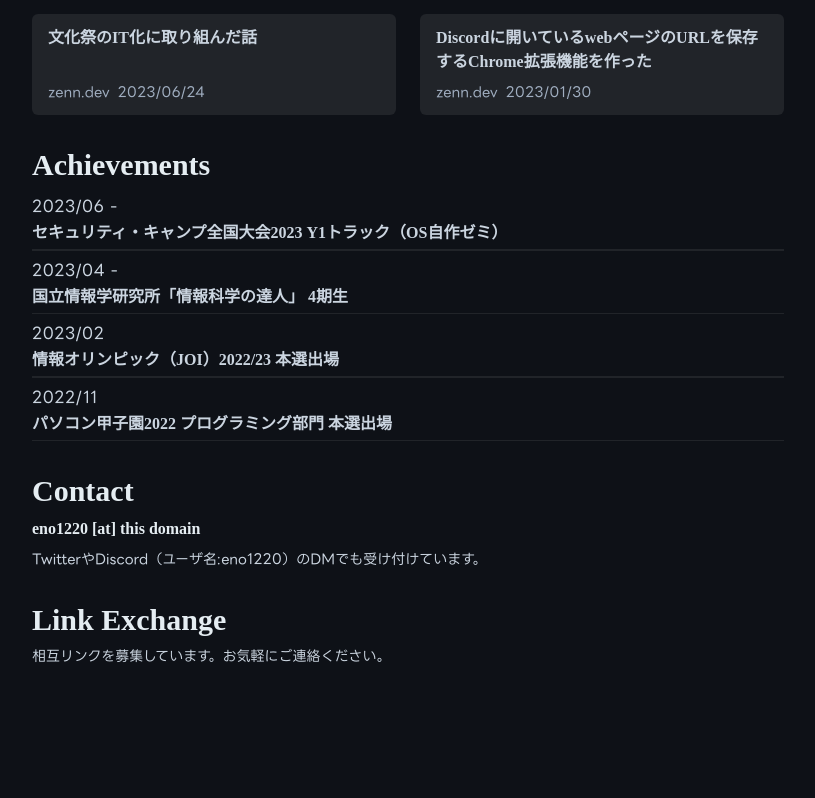
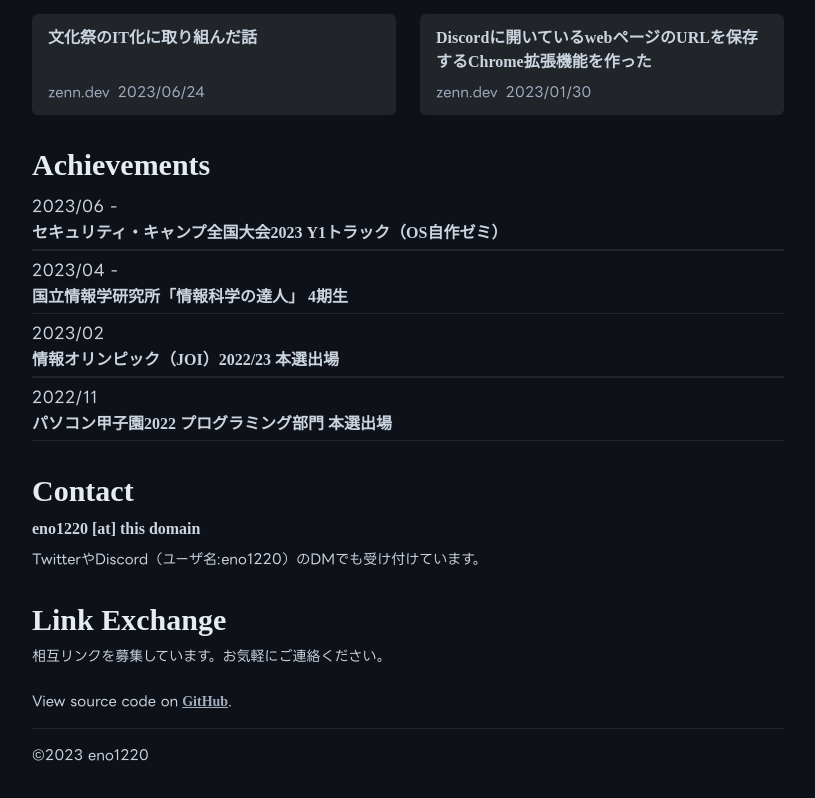
Before and after one commit to eno1220/eno1220.dev, a Next.js app: page / in a window 1280 px wide. Shown: the part 965-1763 px from the top of the page, without its empty margins (232-1047 px from the left). Before the commit the page ends 1664 px from the top, so only its background shows below. Built offline with nearby package versions, Linux system fonts and the light colour scheme; a web font is replaced by a local one.

Commit message:
feat: add footer

```diff
--- a/src/pages/index.tsx
+++ b/src/pages/index.tsx
@@ -6,7 +6,9 @@ import {
   Heading,
   Text,
   HStack,
+  Link,
 } from '@chakra-ui/react'
+import NextLink from 'next/link'
 
 import { SiTwitter, SiGithub, SiZenn } from 'react-icons/si'
 
@@ -15,7 +17,16 @@ import Articles from '@/components/Articles'
 import LinkButton from '@/components/LinkButton'
 import Profile from '@/components/Profile'
 
+import dayjs from 'dayjs'
+import utc from 'dayjs/plugin/utc'
+import timezone from 'dayjs/plugin/timezone'
+
+dayjs.extend(utc)
+dayjs.extend(timezone)
+dayjs.tz.setDefault('Asia/Tokyo')
+
 export default function Home() {
+  const year = dayjs().tz().year()
   return (
     <>
       <Container
@@ -92,7 +103,7 @@ export default function Home() {
         <Heading as='h2' size='lg' mt={8}>
           Contact
         </Heading>
-        <Text fontSize='md' mt={2} fontWeight='bold'>
+        <Text fontSize='md' mt={2} fontWeight='bold' color='gray.300'>
           eno1220 [at] this domain
         </Text>
         <Text fontSize='sm' color='gray.300' mt={2}>
@@ -104,6 +115,25 @@ export default function Home() {
         <Text fontSize='sm' color='gray.300' mt={2}>
           相互リンクを募集しています。お気軽にご連絡ください。
         </Text>
+        <Text fontSize='sm' color='gray.300' mt={6}>
+          View source code on
+          <Link href='https://github.com/eno1220/eno1220.dev' as={NextLink}>
+            <Text
+              as='span'
+              color='gray.400'
+              ml={1}
+              fontWeight='bold'
+              textDecoration='underline'
+            >
+              GitHub
+            </Text>
+          </Link>
+          .
+        </Text>
+        <Box height='1px' bg='whiteAlpha.200' my={4} />
+        <Box textAlign='left' fontSize='sm' color='gray.300'>
+          ©{year} eno1220
+        </Box>
       </Container>
     </>
   )
```
